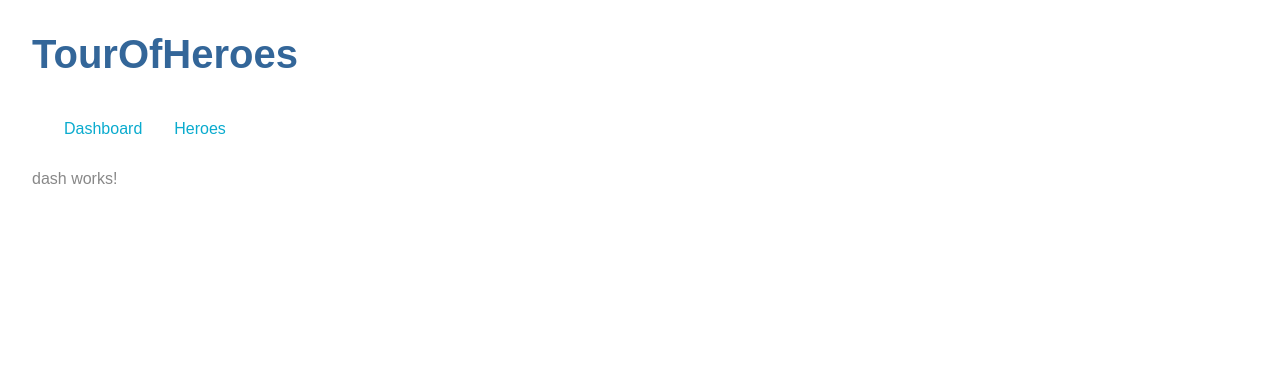
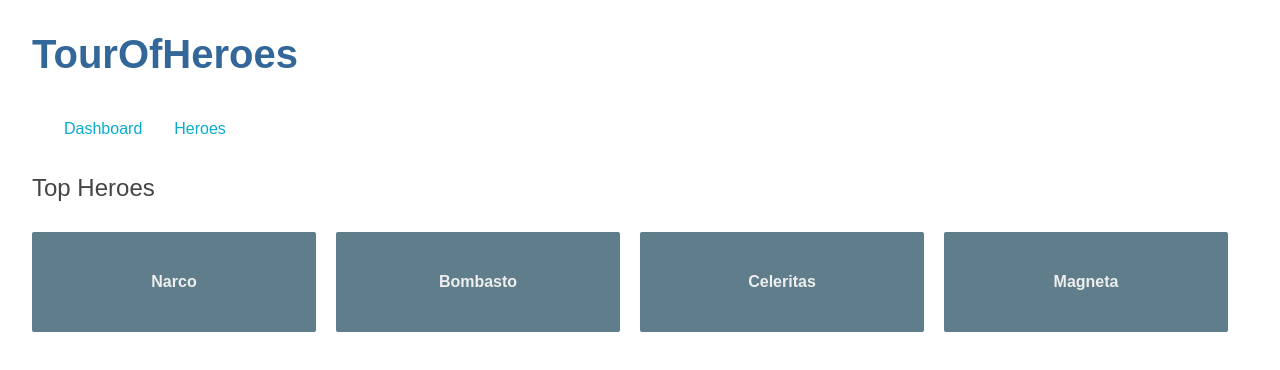
Before and after one commit to akhilNandanavanam/TourOfHeroes, an Angular app in the folder TourOfHeroes/: page /dash in a window 1280 px wide. Shown: the top 370 px of the page. Built offline with nearby package versions, Linux system fonts and the light colour scheme.

Commit message:
Added Dashboard

```diff
--- a/TourOfHeroes/src/app/app-routing.module.ts
+++ b/TourOfHeroes/src/app/app-routing.module.ts
@@ -4,6 +4,7 @@
 import { DashComponent } from './dash/dash.component';
 
 const routes: Routes = [
+  { path: '', redirectTo: '/dashboard', pathMatch: 'full' },
   {
     path: 'dash',
     component:  DashComponent
--- a/TourOfHeroes/src/app/dash/dash.component.html
+++ b/TourOfHeroes/src/app/dash/dash.component.html
@@ -1,3 +1,8 @@
-<p>
-  dash works!
-</p>
+<h2>Top Heroes</h2>
+<div class="grid grid-pad">
+    <a *ngFor="let hero of heroes" class="col-1-4">
+      <div class="module hero">
+        <h4>{{hero.name}}</h4>
+      </div>
+    </a>
+  </div>
--- a/TourOfHeroes/src/app/dash/dash.component.scss
+++ b/TourOfHeroes/src/app/dash/dash.component.scss
@@ -0,0 +1,62 @@
+/* DashboardComponent's private CSS styles */
+[class*='col-'] {
+  float: left;
+  padding-right: 20px;
+  padding-bottom: 20px;
+}
+[class*='col-']:last-of-type {
+  padding-right: 0;
+}
+a {
+  text-decoration: none;
+}
+*, *:after, *:before {
+  -webkit-box-sizing: border-box;
+  -moz-box-sizing: border-box;
+  box-sizing: border-box;
+}
+h3 {
+  text-align: center; margin-bottom: 0;
+}
+h4 {
+  position: relative;
+}
+.grid {
+  margin: 0;
+}
+.col-1-4 {
+  width: 25%;
+}
+.module {
+  padding: 20px;
+  text-align: center;
+  color: #eee;
+  max-height: 120px;
+  min-width: 120px;
+  background-color: #607d8b;
+  border-radius: 2px;
+}
+.module:hover {
+  background-color: #eee;
+  cursor: pointer;
+  color: #607d8b;
+}
+.grid-pad {
+  padding: 10px 0;
+}
+.grid-pad > [class*='col-']:last-of-type {
+  padding-right: 20px;
+}
+@media (max-width: 600px) {
+  .module {
+    font-size: 10px;
+    max-height: 75px; }
+}
+@media (max-width: 1024px) {
+  .grid {
+    margin: 0;
+  }
+  .module {
+    min-width: 60px;
+  }
+}
--- a/TourOfHeroes/src/app/dash/dash.component.ts
+++ b/TourOfHeroes/src/app/dash/dash.component.ts
@@ -1,15 +1,23 @@
 import { Component, OnInit } from '@angular/core';
+import { Hero } from '../hero';
+import { HeroService } from '../hero.service';
 
 @Component({
-  selector: 'app-dash',
+  selector: 'app-dashboard',
   templateUrl: './dash.component.html',
-  styleUrls: ['./dash.component.scss']
+  styleUrls: [ './dash.component.scss' ]
 })
 export class DashComponent implements OnInit {
+  heroes: Hero[] = [];
 
-  constructor() { }
+  constructor(private heroService: HeroService) { }
 
   ngOnInit() {
+    this.getHeroes();
   }
 
+  getHeroes(): void {
+    this.heroService.getHero()
+      .subscribe(heroes => this.heroes = heroes.slice(1, 5));
+  }
 }
```
